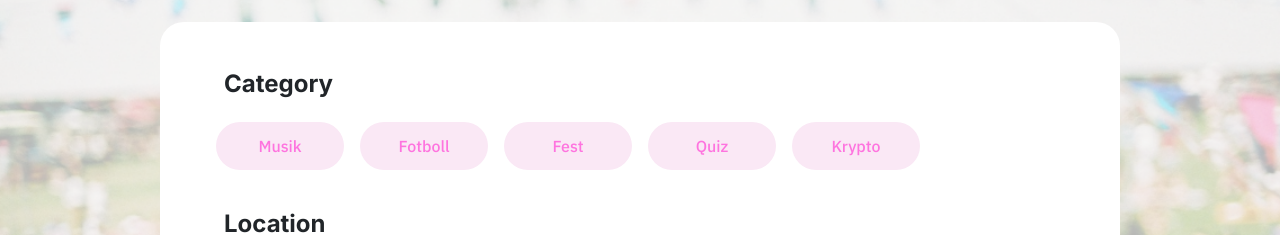
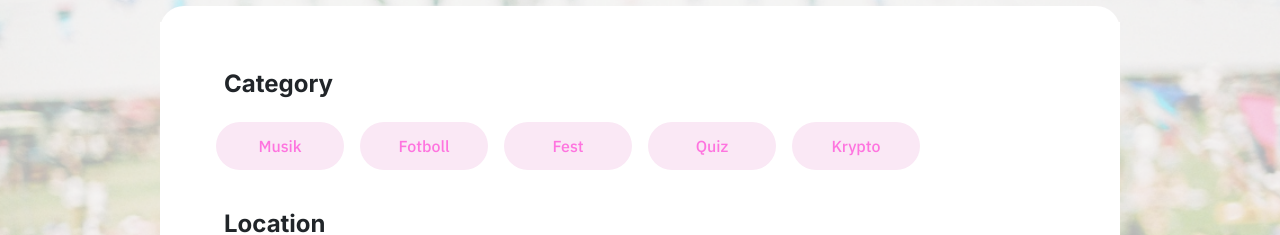
Before and after one commit to krdevel/grupparbete-vite-eventer, a Vue app: page /#/ in a window 1280 px wide. Both pictures are taken after a click on the button "Show tags". Shown: the part 284-519 px from the top of the page. Built offline with nearby package versions, Linux system fonts and the light colour scheme.

Commit message:
Partial fix for collapse transition jumpiness

```diff
--- a/src/views/FilterView.vue
+++ b/src/views/FilterView.vue
@@ -23,11 +23,13 @@
 					</svg>
 				</button>
 			</div>
-			<div class="tag-container-box collapse">
-				<TagContainer type="type" heading="Category" />
-				<TagContainer type="location" heading="Location" />
-				<TagContainer type="date" heading="Time" />
-				<a class="clear-filters" @click="clearFilters">Clear filters</a>
+			<div class="tag-container-box-container collapse">
+				<div class="tag-container-box">
+					<TagContainer type="type" heading="Category" />
+					<TagContainer type="location" heading="Location" />
+					<TagContainer type="date" heading="Time" />
+					<a class="clear-filters" @click="clearFilters">Clear filters</a>
+				</div>
 			</div>
 		</div>
 		<div class="list-box">
@@ -226,15 +228,26 @@
 		padding: 1rem 1rem 0 1rem;
 	}
 
-	#filter-view .tag-container-box {
+	#filter-view .tag-container-box-container {
 		background-color: #fff;
 
 		width: 75%;
 		/* margin: 0 auto; */
+		margin: 0 auto 1rem;
+
+		padding: 0;
+		border-radius: 1.5rem;
+	}
+
+	#filter-view .tag-container-box {
+		background-color: #fff;
+
+		width: 100%;
+		/* margin: 0 auto; */
 		margin: 1rem auto;
 
 		padding: 3rem 3rem 2rem;
-		border-radius: 1.5rem;
+		/* border-radius: 1.5rem; */
 	}
 
 	#filter-view .list-box {
```
